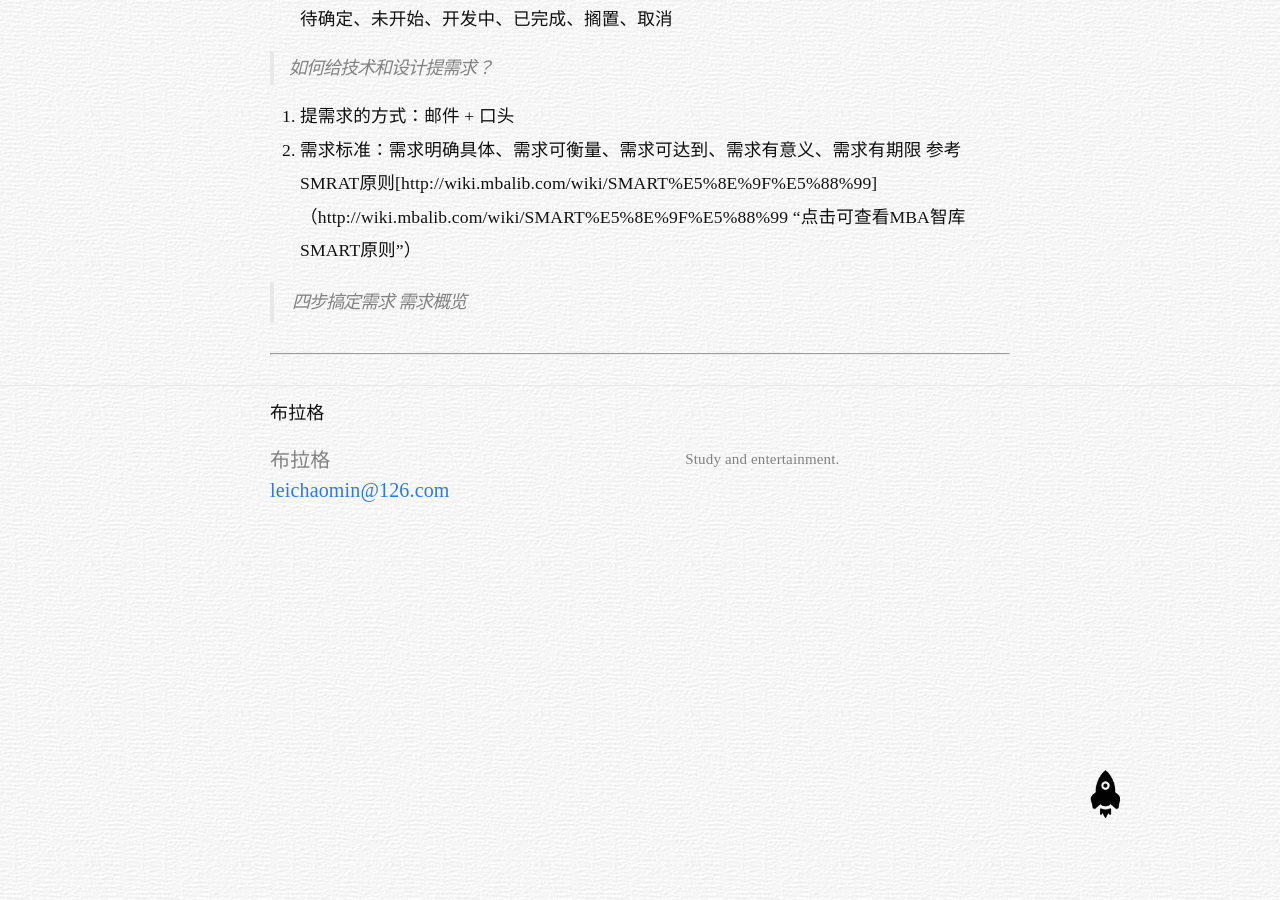
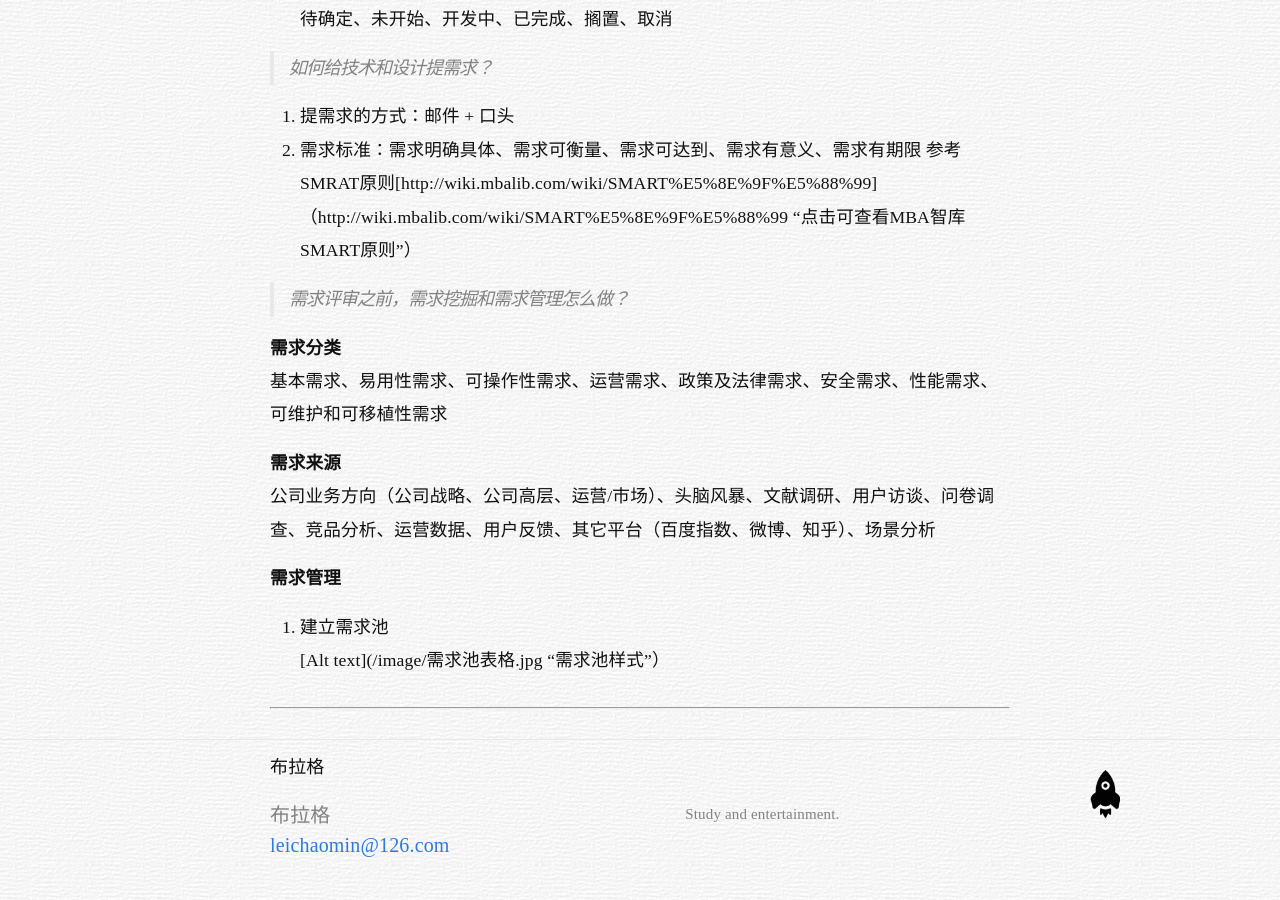
Before and after one commit to Besideme/besideme.github.io, a Jekyll site: the page built from _posts/2016-11-17-manage-demand-note.md, in a window 1280 px wide and 900 px high, scrolled down 786 px. Built offline with Jekyll 4.4.1, drawn with Linux system fonts in a browser that asks for light colours; nearby versions of some CDN libraries; comment, search, counter and statistics services are not loaded; before the commit the page ends 1331 px from its top, so only the background shows below that.

Commit message:
Update 2016-11-17-manage-demand-note.md

```diff
--- a/_posts/2016-11-17-manage-demand-note.md
+++ b/_posts/2016-11-17-manage-demand-note.md
@@ -33,4 +33,15 @@ categories: jekyll update
 2. 需求标准：需求明确具体、需求可衡量、需求可达到、需求有意义、需求有期限
 参考SMRAT原则[http://wiki.mbalib.com/wiki/SMART%E5%8E%9F%E5%88%99]（http://wiki.mbalib.com/wiki/SMART%E5%8E%9F%E5%88%99 "点击可查看MBA智库SMART原则"）
 
-> 四步搞定需求|需求概览
+> 需求评审之前，需求挖掘和需求管理怎么做？
+
+**需求分类**
+基本需求、易用性需求、可操作性需求、运营需求、政策及法律需求、安全需求、性能需求、可维护和可移植性需求
+
+**需求来源**
+公司业务方向（公司战略、公司高层、运营/市场）、头脑风暴、文献调研、用户访谈、问卷调查、竞品分析、运营数据、用户反馈、其它平台（百度指数、微博、知乎）、场景分析
+
+**需求管理**
+
+1. 建立需求池
+[Alt text](/image/需求池表格.jpg "需求池样式"）
```
